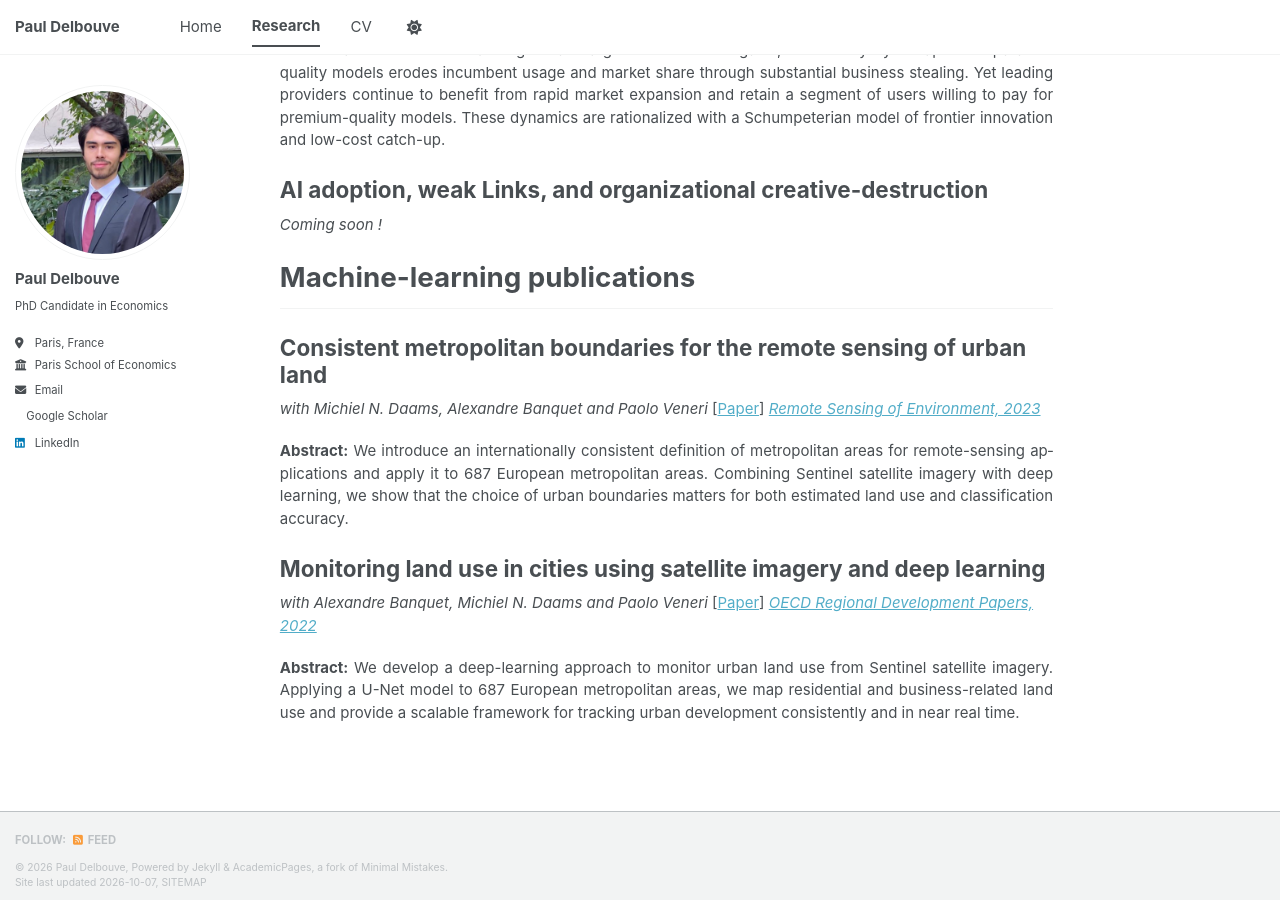
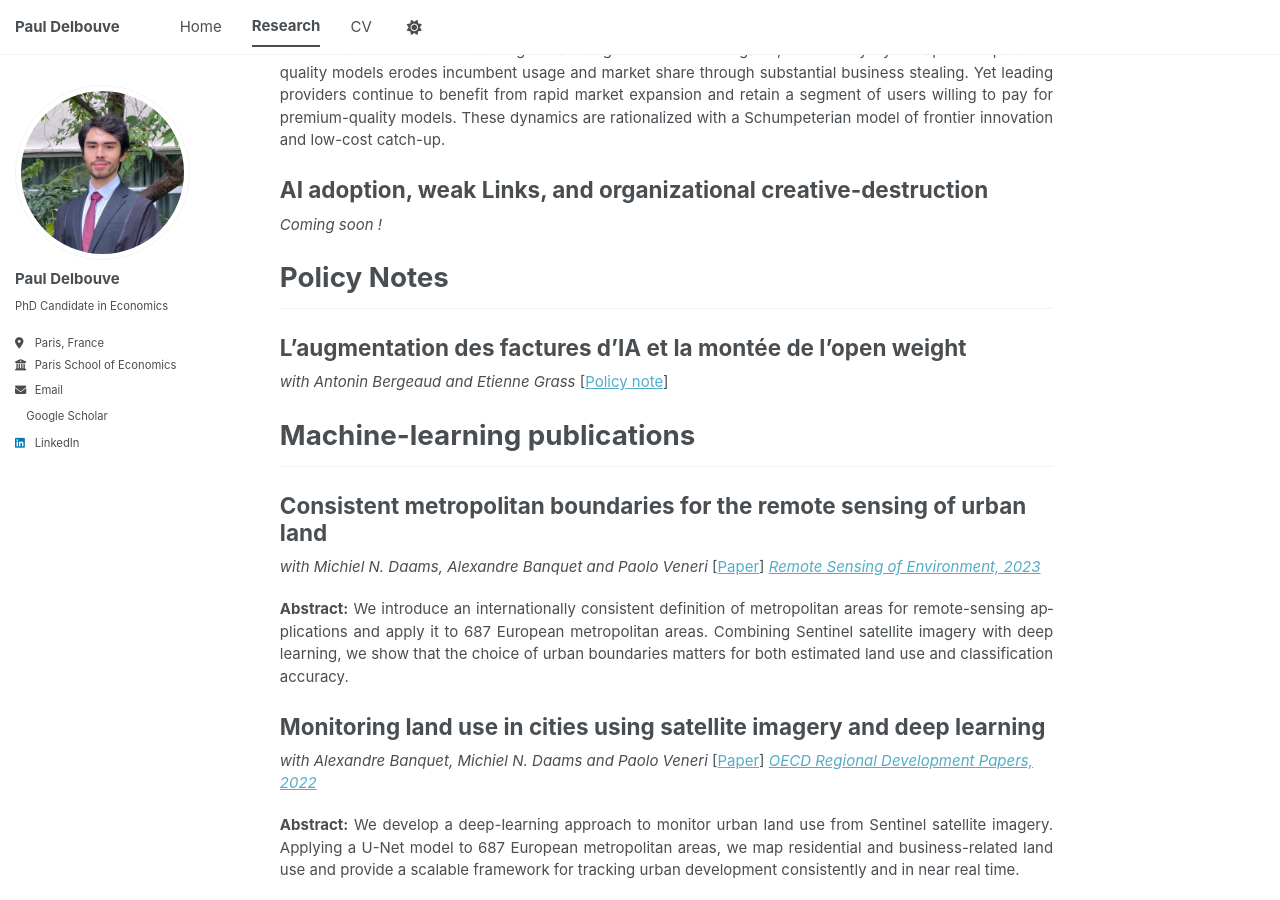
Before and after one commit to Pdelbouve/pdelbouve.github.io, a Jekyll site: the page built from _pages/research.md, in a window 1280 px wide and 900 px high, scrolled down 547 px. Built offline with Jekyll 4.4.1, drawn with Linux system fonts in a browser that asks for light colours; a style sheet for code colours, icons or effects is not loaded.

Commit message:
Add policy notes section to research page

```diff
--- a/_pages/research.md
+++ b/_pages/research.md
@@ -32,6 +32,12 @@ Using weekly model-level usage and price data from OpenRouter, combined with cap
 
 *Coming soon !*
 
+## Policy Notes
+
+### L’augmentation des factures d’IA et la montée de l’open weight
+
+*with Antonin Bergeaud and Etienne Grass*  [[Policy note](https://heclift.github.io/website/files/papers/LIFT_PolicyPaper_2026-03.pdf)]
+
 ## Machine-learning publications
 
 ### Consistent metropolitan boundaries for the remote sensing of urban land
```
